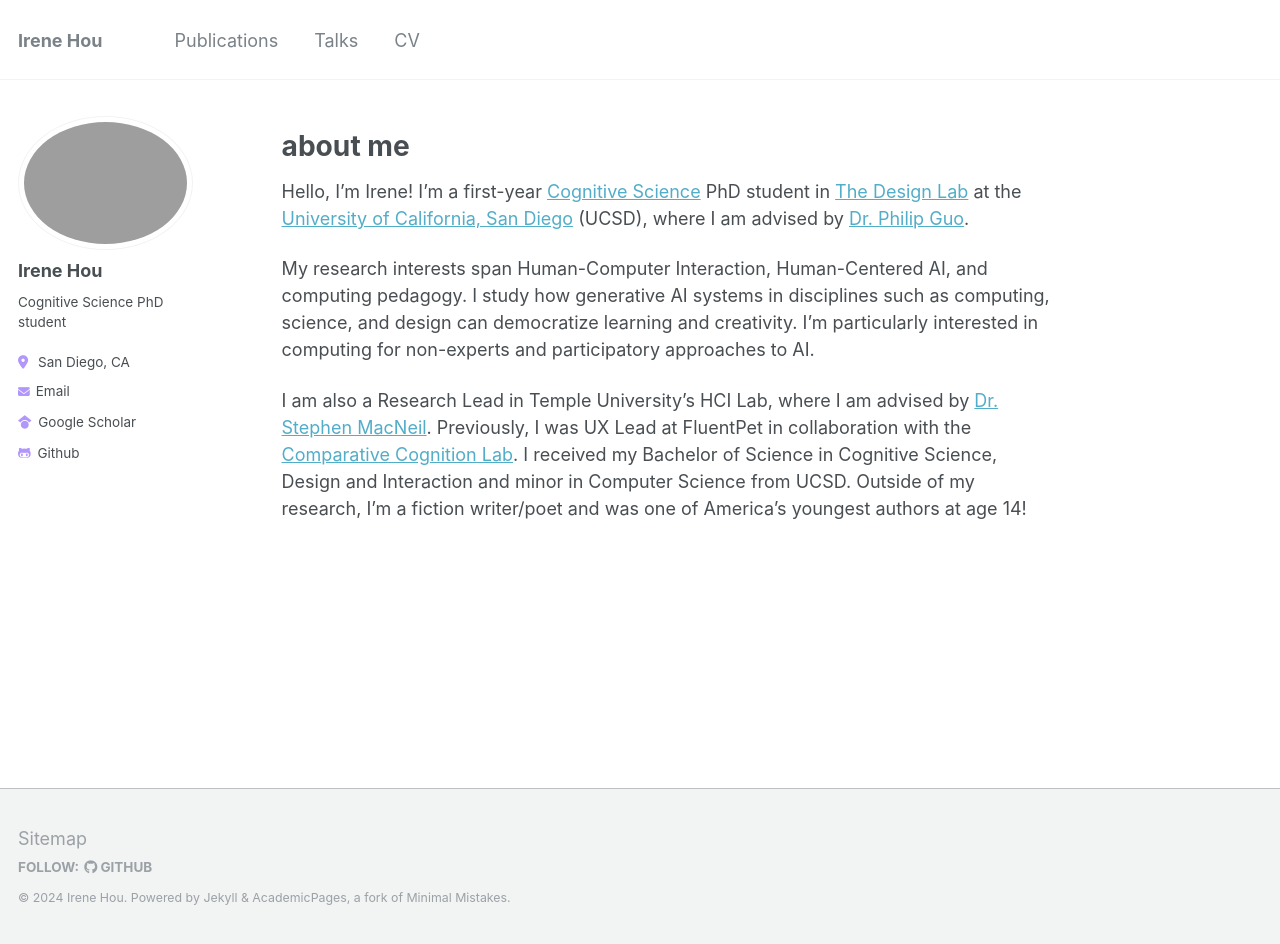
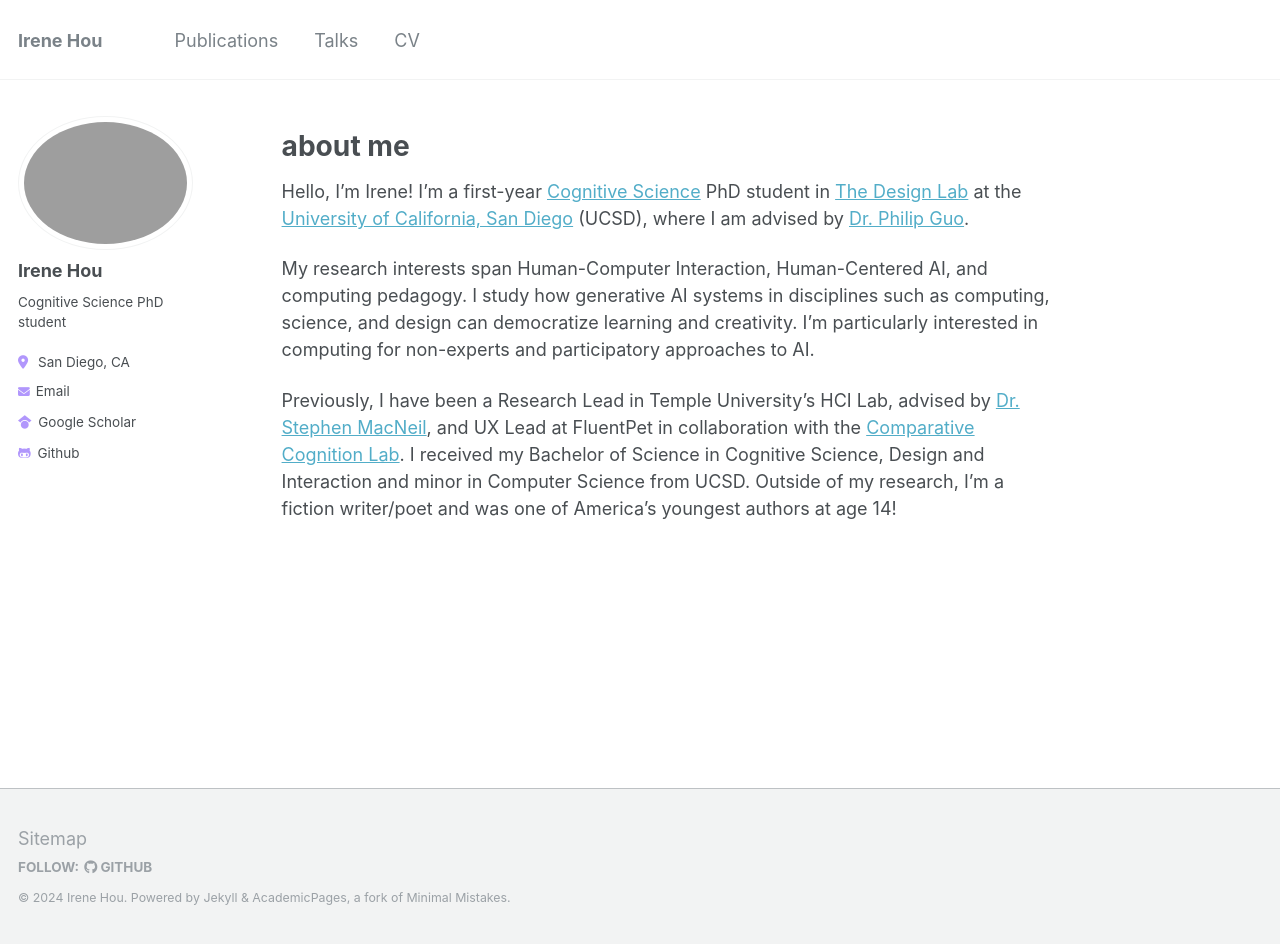
Before and after one commit to houirene/houirene.github.io, a Jekyll site: the page built from _pages/about.md, in a window 1280 px wide and 944 px high. Built offline with Jekyll 4.4.1, drawn with Linux system fonts in a browser that asks for light colours.

Commit message:
Update test

```diff
--- a/_pages/about.md
+++ b/_pages/about.md
@@ -14,4 +14,4 @@ Hello, I'm Irene! I'm a first-year [Cognitive Science](https://cogsci.ucsd.edu)
 
 My research interests span Human-Computer Interaction, Human-Centered AI, and computing pedagogy. I study how generative AI systems in disciplines such as computing, science, and design can democratize learning and creativity. I'm particularly interested in computing for non-experts and participatory approaches to AI.
 
-I am also a Research Lead in Temple University's HCI Lab, where I am advised by [Dr. Stephen MacNeil](https://stevemacn.github.io). Previously, I was UX Lead at FluentPet in collaboration with the [Comparative Cognition Lab](https://cclab.ucsd.edu). I received my Bachelor of Science in Cognitive Science, Design and Interaction and minor in Computer Science from UCSD. Outside of my research, I'm a fiction writer/poet and was one of America's youngest authors at age 14!
+Previously, I have been a Research Lead in Temple University's HCI Lab, advised by [Dr. Stephen MacNeil](https://stevemacn.github.io), and UX Lead at FluentPet in collaboration with the [Comparative Cognition Lab](https://cclab.ucsd.edu). I received my Bachelor of Science in Cognitive Science, Design and Interaction and minor in Computer Science from UCSD. Outside of my research, I'm a fiction writer/poet and was one of America's youngest authors at age 14!
```
